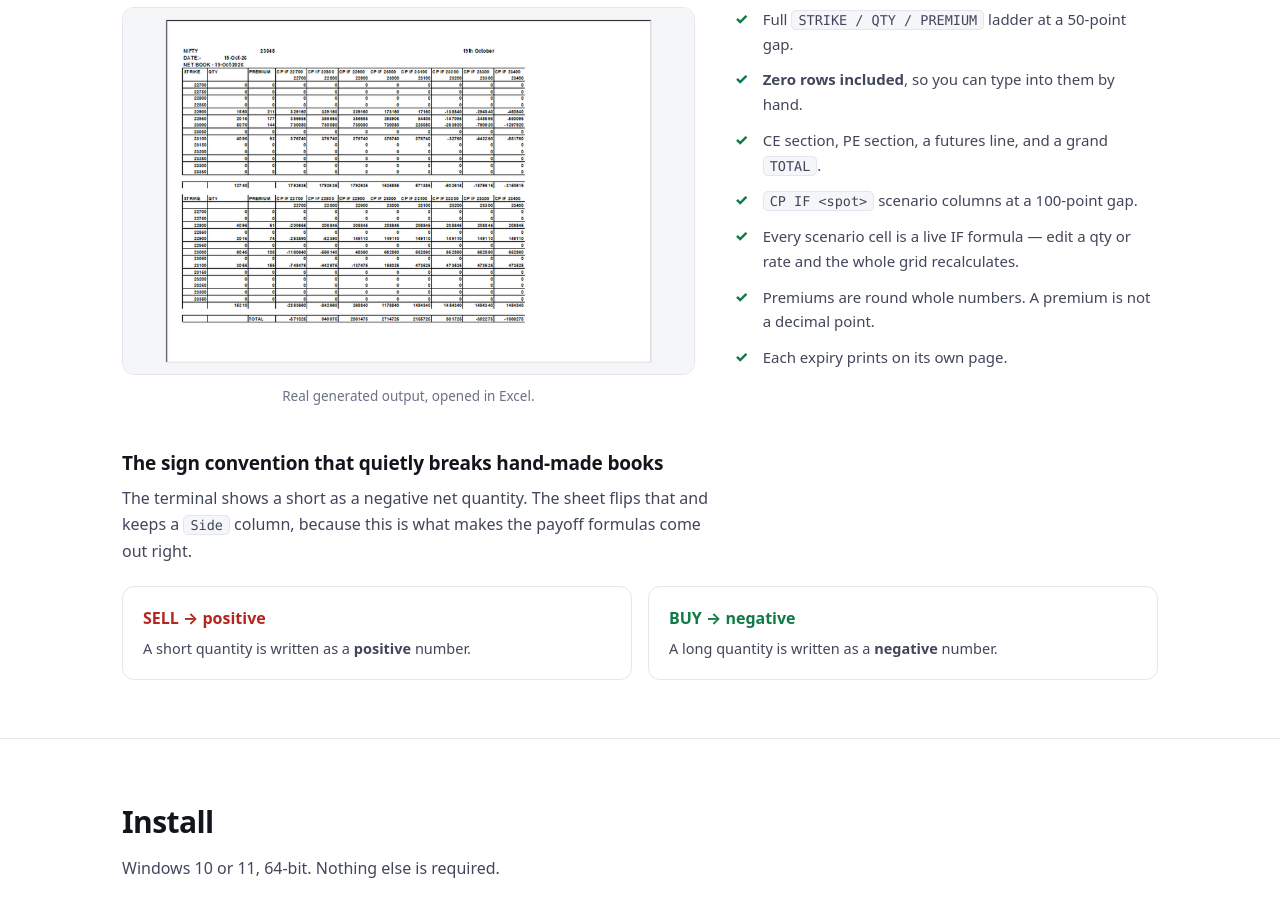
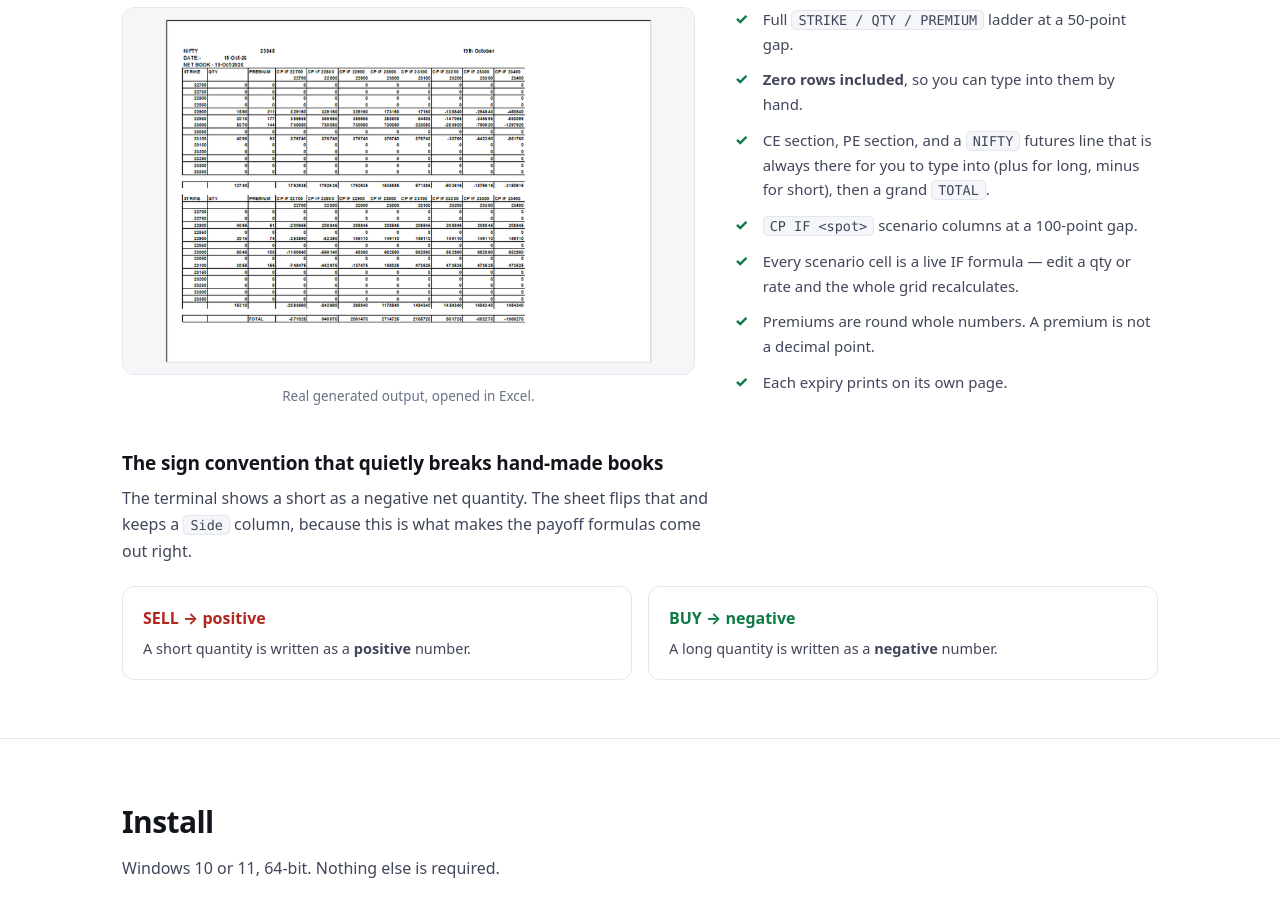
Before and after one commit to 85599/nifty-desk, a plain HTML site: page docs/index.html in a window 1280 px wide. Shown: the part 2280-3188 px from the top of the page. Drawn offline with Linux system fonts and the light colour scheme.

Commit message:
Say the NIFTY futures line is always in the sheet, not only when held

```diff
--- a/docs/index.html
+++ b/docs/index.html
@@ -185,7 +185,8 @@
         <ul class="ticks">
           <li>Full <code>STRIKE / QTY / PREMIUM</code> ladder at a 50-point gap.</li>
           <li><b>Zero rows included</b>, so you can type into them by hand.</li>
-          <li>CE section, PE section, a futures line, and a grand <code>TOTAL</code>.</li>
+          <li>CE section, PE section, and a <code>NIFTY</code> futures line that is always there for
+            you to type into (plus for long, minus for short), then a grand <code>TOTAL</code>.</li>
           <li><code>CP IF &lt;spot&gt;</code> scenario columns at a 100-point gap.</li>
           <li>Every scenario cell is a live IF formula — edit a qty or rate and the whole grid recalculates.</li>
           <li>Premiums are round whole numbers. A premium is not a decimal point.</li>
```
Also changed, not shown: 1 other file.
